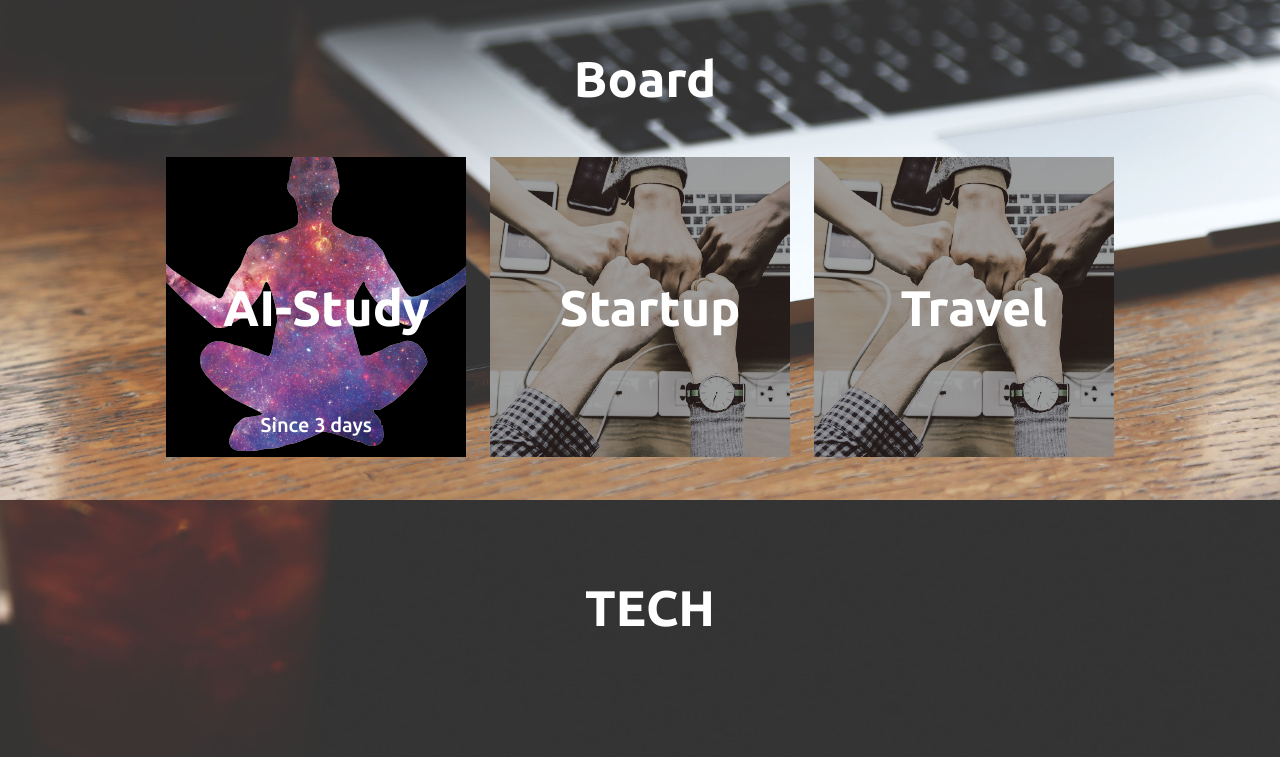
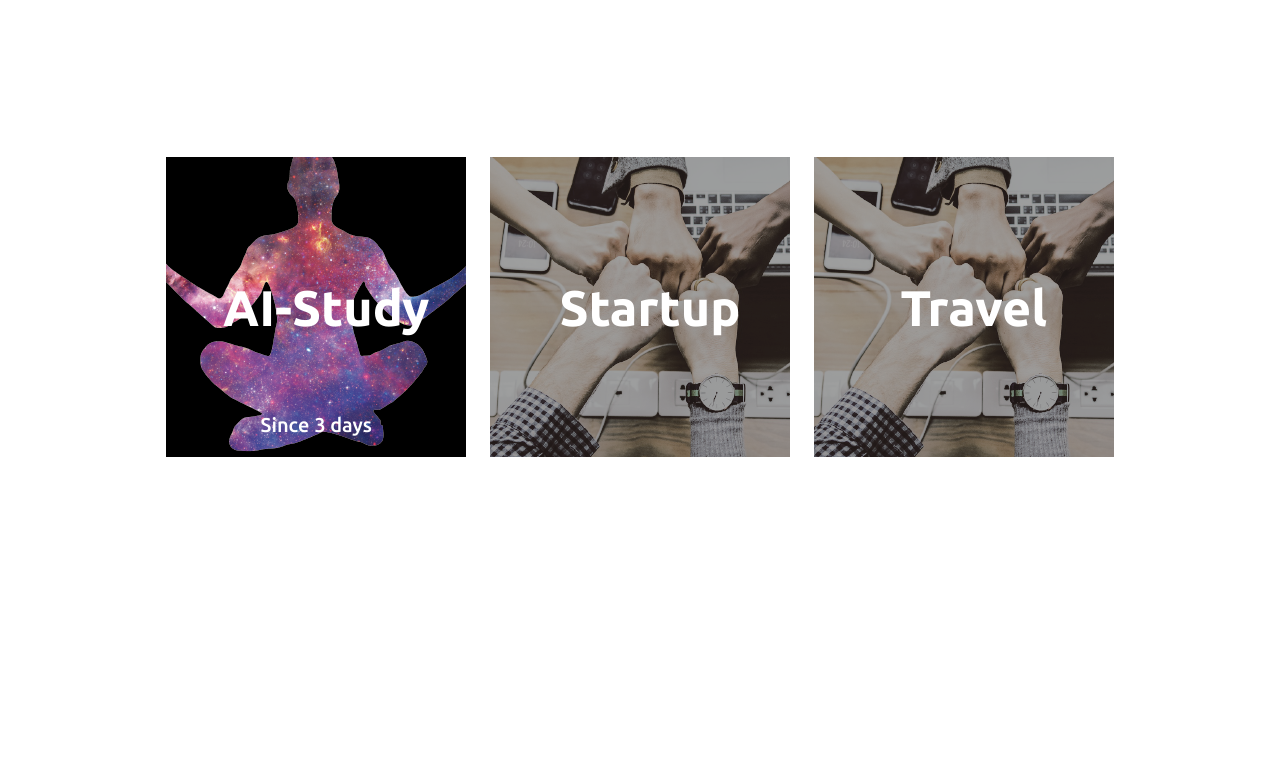
Before and after one commit to iknowSteven/iknowSteven.github.io, a Jekyll site: the page built from index.md, in a window 1280 px wide. Shown: the part 1300-2057 px from the top of the page. Built offline with Jekyll 4.4.1, drawn with Linux system fonts in a browser that asks for light colours; our own code applies the rules of GitHub Pages for plain Markdown files.

Commit message:
no message

```diff
--- a/assets/css/home.css
+++ b/assets/css/home.css
@@ -1,10 +1,11 @@
 html {
-    background: url("../../images/placeholder-big.jpg") no-repeat center center;
-    background-size: 100%;
-    -webkit-background-size: cover;
-    -moz-background-size: cover;
-    -o-background-size: cover;
-    background-size: cover;
+    background: #fff;
+    /*background: url("../../images/placeholder-big.jpg") no-repeat center center;*/
+    /*background-size: 100%;*/
+    /*-webkit-background-size: cover;*/
+    /*-moz-background-size: cover;*/
+    /*-o-background-size: cover;*/
+    /*background-size: cover;*/
     display: inline-block;
     background-attachment: fixed;
     font-family: 'Ubuntu', sans-serif;
```
